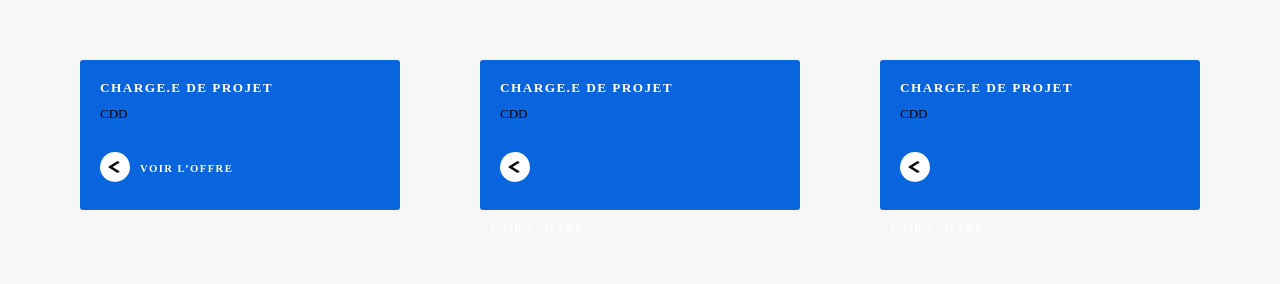
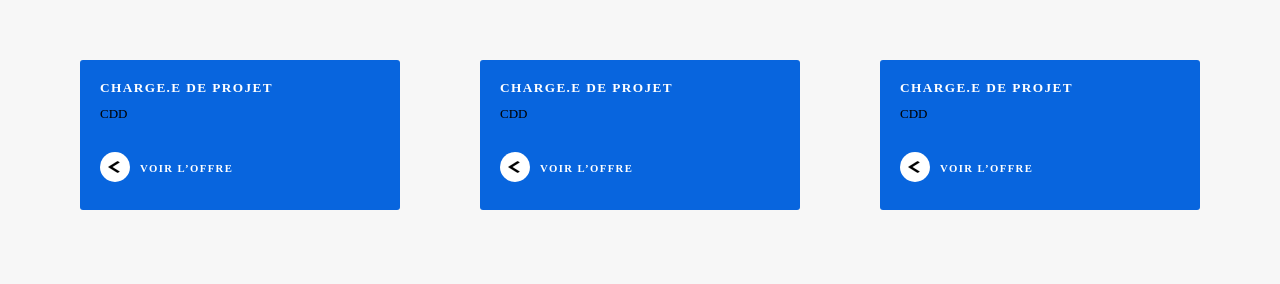
Before and after one commit to shakomentol/re-educate-home-work-10, a plain HTML site: page index.html in a window 1280 px wide. Shown: the part 1620-1904 px from the top of the page. Drawn offline with Linux system fonts and the light colour scheme.

Commit message:
correct some css styles

```diff
--- a/index.html
+++ b/index.html
@@ -95,7 +95,7 @@
                     <div class="blue-block">
                         <h5>CHARGE.E DE PROJET</h5>
                         <p>CDD</p>
-                        <div class="icon-h6-wrapper">
+                        <div class="icon-h6-wrapper flex">
                             <div class="icon-div">
                                 <img src="pictures/icon.png" alt="icon">
                             </div>
@@ -105,7 +105,7 @@
                     <div class="blue-block">
                         <h5>CHARGE.E DE PROJET</h5>
                         <p>CDD</p>
-                        <div class="icon-h6-wrapper">
+                        <div class="icon-h6-wrapper flex">
                             <div class="icon-div">
                                 <img src="pictures/icon.png" alt="icon">
                             </div>
--- a/style.css
+++ b/style.css
@@ -144,6 +144,7 @@ li:nth-child(3) {
     margin-left: 20px;
     text-align: left;
 }
+
 .icon-div {
     width: 30px;
     height: 30px;
```
